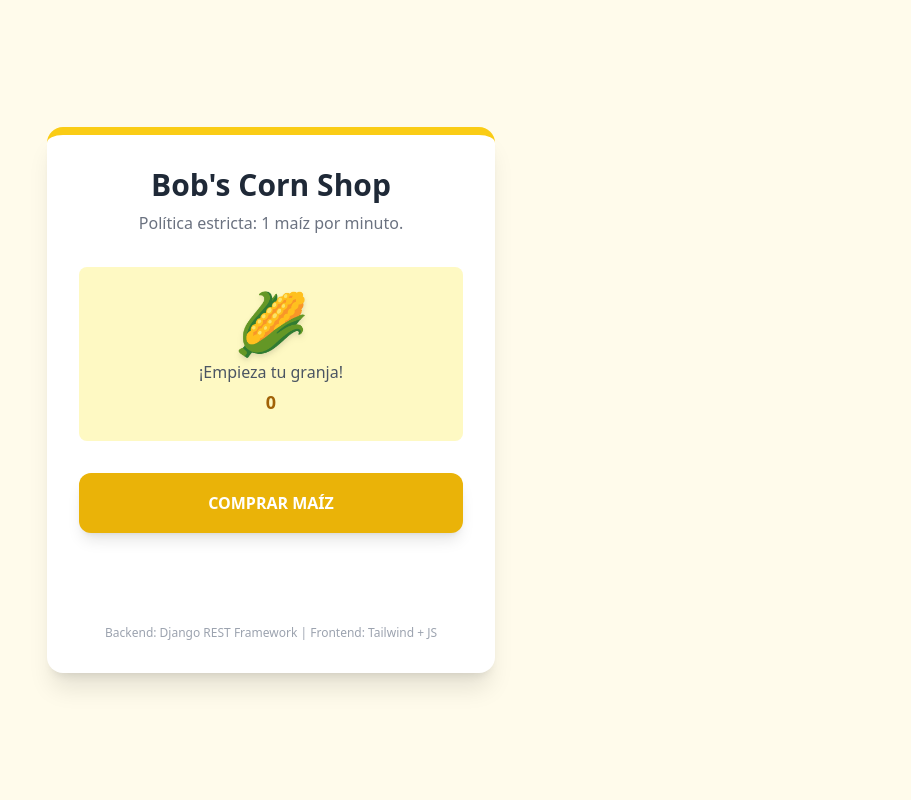
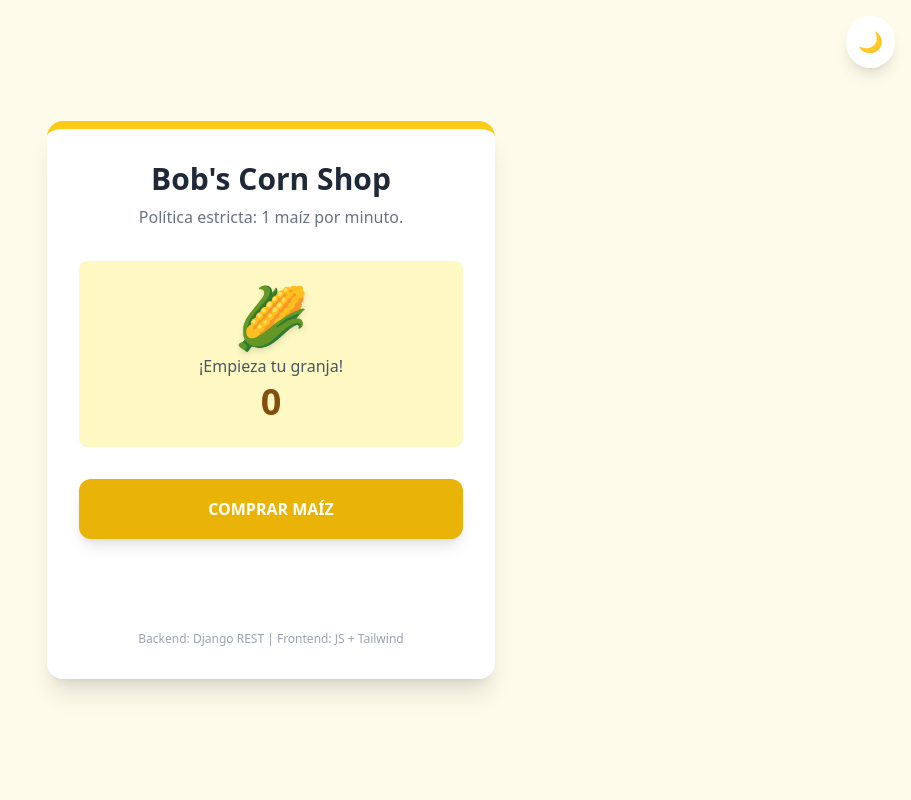
Before and after one commit to sergiojcortezf/bobs-corn-challenge, a Django app: page / in a window 1280 px wide. Shown: the whole page, without its empty margins (369-1280 px from the left). Run offline with Django 4.2, Linux system fonts and the light colour scheme; data that the repository does not hold is empty; some libraries are stand-ins or nearby versions.

Commit message:
feat(ui): overhaul frontend with dark mode, optimistic ui, sounds and progress bar

```diff
--- a/core/templates/core/index.html
+++ b/core/templates/core/index.html
@@ -1,5 +1,5 @@
 <!DOCTYPE html>
-<html lang="es">
+<html lang="es" class="">
 <head>
     <meta charset="UTF-8">
     <meta name="viewport" content="width=device-width, initial-scale=1.0">
@@ -7,9 +7,7 @@
     <title>Bob's Corn Shop</title>
     <script src="https://cdn.tailwindcss.com"></script>
     <script>
-        tailwind.config = {
-            darkMode: 'media',
-        }
+        tailwind.config = { darkMode: 'class' }
     </script>
     <script src="https://cdn.jsdelivr.net/npm/canvas-confetti@1.6.0/dist/confetti.browser.min.js"></script>
     <style>
@@ -18,85 +16,91 @@
             50% { transform: translateY(-10px); }
         }
         .animate-corn { animation: bounce-short 0.3s ease-in-out; }
+        body, div, p, h1, button { transition: all 0.3s ease; }
     </style>
 </head>
 <body class="bg-amber-50 dark:bg-slate-900 min-h-screen flex items-center justify-center font-sans p-4 transition-colors duration-300">
 
-    <div class="bg-white dark:bg-slate-800 p-8 rounded-2xl shadow-xl max-w-md w-full text-center border-t-8 border-yellow-400 transition-colors duration-300">
+    <button onclick="toggleDarkMode()" class="absolute top-4 right-4 p-3 rounded-full bg-white dark:bg-slate-800 shadow-lg text-xl hover:scale-110 transition-transform">
+        <span id="dark-icon">🌙</span>
+    </button>
+
+    <div class="bg-white dark:bg-slate-800 p-8 rounded-2xl shadow-xl max-w-md w-full text-center border-t-8 border-yellow-400 dark:border-yellow-600 transition-colors duration-300 relative overflow-hidden">
 
         <h1 class="text-3xl font-bold text-gray-800 dark:text-white mb-2">Bob's Corn Shop</h1>
-        <p class="text-gray-500 dark:text-gray-400 mb-8" id="subtitle">Política estricta: 1 maíz por minuto.</p>
+        <p class="text-gray-500 dark:text-gray-400 mb-8">Política estricta: 1 maíz por minuto.</p>
 
-        <div class="bg-yellow-100 dark:bg-yellow-900/30 rounded-lg p-6 mb-8 transition-colors duration-300 border border-transparent dark:border-yellow-700/50">
-            <div class="text-6xl mb-2 filter drop-shadow-md" id="corn-icon">🌽</div>
+        <div class="bg-yellow-100 dark:bg-yellow-900/20 rounded-lg p-6 mb-8 border border-transparent dark:border-yellow-700/50">
+            <div class="text-6xl mb-2 filter drop-shadow-md cursor-pointer hover:scale-110 transition-transform" id="corn-icon">🌽</div>
 
             {% if initial_count == 0 %}
                 <p class="text-gray-600 dark:text-gray-300 font-medium mt-2" id="label-text">¡Empieza tu granja!</p>
-                <p class="text-lg font-bold text-yellow-700 dark:text-yellow-500 mt-1" id="counter">0</p>
             {% else %}
                 <p class="text-gray-600 dark:text-gray-300 font-medium" id="label-text">Has comprado:</p>
-                <p class="text-4xl font-extrabold text-yellow-800 dark:text-yellow-400 tabular-nums" id="counter" aria-live="polite">
-                    {{ initial_count }}
-                </p>
             {% endif %}
+
+            <p class="text-4xl font-extrabold text-yellow-800 dark:text-yellow-400 tabular-nums mt-1" id="counter">
+                {{ initial_count }}
+            </p>
         </div>
 
-        <button onclick="handleBuyClick()" id="buy-btn"
-            class="w-full bg-yellow-500 hover:bg-yellow-600 text-white font-bold py-4 px-6 rounded-xl transition duration-200 transform active:scale-95 shadow-lg flex justify-center items-center gap-2 min-h-[60px]">
-            <span>COMPRAR MAÍZ</span>
-        </button>
+        <div class="relative w-full">
+            <button onclick="handleBuyClick()" id="buy-btn"
+                class="relative w-full bg-yellow-500 hover:bg-yellow-600 dark:bg-yellow-600 dark:hover:bg-yellow-700 text-white font-bold py-4 px-6 rounded-xl transition-all duration-200 transform active:scale-95 shadow-lg flex justify-center items-center gap-2 min-h-[60px] overflow-hidden z-10">
+                <span id="btn-text" class="z-20 relative">COMPRAR MAÍZ</span>
+            </button>
+            <div id="progress-bar" class="absolute top-0 left-0 h-full bg-gray-600/50 z-10 w-0 transition-none pointer-events-none rounded-xl"></div>
+        </div>
 
-        <div id="message-area" aria-live="assertive" class="mt-6 text-sm font-medium min-h-[20px] transition-all duration-300 opacity-0 dark:text-gray-200">
+        <div id="message-area" class="mt-6 text-sm font-medium min-h-[20px] transition-all duration-300 opacity-0 dark:text-gray-200">
         </div>
 
         <div id="fun-fact" class="mt-4 text-xs text-gray-500 dark:text-gray-400 italic h-0 overflow-hidden transition-all duration-500">
         </div>
 
         <div class="mt-8 text-xs text-gray-400 dark:text-gray-600">
-            Backend: Django REST Framework | Frontend: Tailwind + JS
+            Backend: Django REST | Frontend: JS + Tailwind
         </div>
     </div>
+
+    <audio id="sound-success" src="https://assets.mixkit.co/active_storage/sfx/2000/2000-preview.mp3"></audio>
+    <audio id="sound-error" src="https://assets.mixkit.co/active_storage/sfx/2572/2572-preview.mp3"></audio>
 
     <script>
         const CSRF_TOKEN = '{{ csrf_token }}';
         const STORAGE_KEY = 'bobs_corn_lock_until';
 
         const FUN_FACTS = [
-            "¿Sabías que el maíz se cultiva en todos los continentes excepto en la Antártida?",
-            "El maíz tiene siempre un número par de hileras en la mazorca.",
-            "Una mazorca promedio tiene 800 granos.",
-            "El maíz es el cultivo más producido en el mundo.",
-            "Los antiguos mayas creían que los humanos estaban hechos de maíz."
+            "El maíz se cultiva en todos los continentes excepto la Antártida.",
+            "Una mazorca promedio tiene 800 granos en 16 filas.",
+            "El maíz es ingrediente en más de 4,000 productos.",
+            "Hay maíz de colores: rojo, azul, rosa y negro.",
+            "El maíz evolucionó de una hierba silvestre llamada Teosinte."
         ];
 
         document.addEventListener('DOMContentLoaded', () => {
             checkLocalLock();
             window.addEventListener('online', updateOnlineStatus);
             window.addEventListener('offline', updateOnlineStatus);
+
+            if (localStorage.getItem('theme') === 'dark') {
+                document.documentElement.classList.add('dark');
+                document.getElementById('dark-icon').innerText = '☀️';
+            }
         });
 
-        function checkLocalLock() {
-            const lockUntil = localStorage.getItem(STORAGE_KEY);
-            if (lockUntil) {
-                const now = Date.now();
-                const remaining = Math.ceil((parseInt(lockUntil) - now) / 1000);
-                if (remaining > 0) startCountdown(remaining);
-                else localStorage.removeItem(STORAGE_KEY);
-            }
-        }
+        function toggleDarkMode() {
+            const html = document.documentElement;
+            const icon = document.getElementById('dark-icon');
 
-        function updateOnlineStatus() {
-            const btn = document.getElementById('buy-btn');
-            if (navigator.onLine) {
-                btn.disabled = false;
-                btn.innerHTML = "COMPRAR MAÍZ";
-                btn.classList.remove('opacity-50', 'cursor-not-allowed', 'bg-gray-400');
-                btn.classList.add('bg-yellow-500', 'hover:bg-yellow-600');
+            if (html.classList.contains('dark')) {
+                html.classList.remove('dark');
+                localStorage.setItem('theme', 'light');
+                icon.innerText = '🌙';
             } else {
-                btn.disabled = true;
-                btn.innerHTML = "🚜 Sin señal en el campo...";
-                btn.classList.add('opacity-50', 'cursor-not-allowed', 'bg-gray-400');
-                btn.classList.remove('bg-yellow-500', 'hover:bg-yellow-600');
+                html.classList.add('dark');
+                localStorage.setItem('theme', 'dark');
+                icon.innerText = '☀️';
             }
         }
 
@@ -105,16 +109,17 @@
             const counter = document.getElementById('counter');
             const icon = document.getElementById('corn-icon');
             const labelText = document.getElementById('label-text');
-
             const previousCount = parseInt(counter.innerText) || 0;
 
-            if (navigator.vibrate) navigator.vibrate(50);
             counter.innerText = previousCount + 1;
-            counter.classList.remove('text-lg')
-            counter.classList.add('text-4xl');
             labelText.innerText = "Has comprado:";
 
             icon.classList.add('animate-corn');
+            playSound('success');
+            if (navigator.vibrate) navigator.vibrate(50);
+
+            confetti({ particleCount: 80, spread: 60, origin: { y: 0.6 }, colors: ['#EAB308', '#ffffff'] });
+
             setTimeout(() => icon.classList.remove('animate-corn'), 300);
 
             startCountdown(60);
@@ -130,22 +135,17 @@
                     counter.innerText = data.total_corn;
                     showMessage(data.message, "success");
                     localStorage.setItem(STORAGE_KEY, Date.now() + (60 * 1000));
-
-                    confetti({
-                        particleCount: 100,
-                        spread: 70,
-                        origin: { y: 0.6 },
-                        colors: ['#EAB308', '#22C55E', '#FFFFFF']
-                    });
-
                 } else if (response.status === 429) {
                     counter.innerText = previousCount;
+                    playSound('error');
+                    if (navigator.vibrate) navigator.vibrate([100, 50, 100]);
+
                     const retryAfter = response.headers.get('Retry-After');
                     let timeLeft = retryAfter ? parseInt(retryAfter) : 60;
+
                     localStorage.setItem(STORAGE_KEY, Date.now() + (timeLeft * 1000));
                     startCountdown(timeLeft);
                     showMessage("✋ ¡Alto ahí! Bob está descansando.", "error");
-                    if (navigator.vibrate) navigator.vibrate([100, 50, 100]);
                 } else {
                     throw new Error("Error desconocido");
                 }
@@ -157,50 +157,105 @@
             }
         }
 
+        function playSound(type) {
+            const sound = document.getElementById(type === 'success' ? 'sound-success' : 'sound-error');
+            if(sound) {
+                sound.volume = 0.4;
+                sound.currentTime = 0;
+                sound.play().catch(e => console.log("Audio play failed (user interaction needed)"));
+            }
+        }
+
         function showMessage(text, type) {
             const msgArea = document.getElementById('message-area');
             msgArea.innerHTML = text;
-            msgArea.className = `mt-6 p-3 rounded-lg text-sm font-medium transition-all duration-300 opacity-100 ${type === 'success' ? 'bg-green-100 text-green-700 dark:bg-green-900/50 dark:text-green-300' : 'bg-red-100 text-red-700 border border-red-200 dark:bg-red-900/50 dark:text-red-300 dark:border-red-800'}`;
+            msgArea.className = `mt-6 p-3 rounded-lg text-sm font-medium transition-all duration-300 opacity-100 ${type === 'success' ? 'bg-green-100 text-green-700 dark:bg-green-900/30 dark:text-green-300' : 'bg-red-100 text-red-700 dark:bg-red-900/30 dark:text-red-300 border border-red-200 dark:border-red-800'}`;
+        }
+
+        function updateOnlineStatus() {
+            const btn = document.getElementById('buy-btn');
+            const btnText = document.getElementById('btn-text');
+            if (navigator.onLine) {
+                if(!localStorage.getItem(STORAGE_KEY)) {
+                    btn.disabled = false;
+                    btnText.innerHTML = "COMPRAR MAÍZ";
+                    btn.classList.remove('opacity-50', 'cursor-not-allowed', 'grayscale');
+                }
+            } else {
+                btn.disabled = true;
+                btnText.innerHTML = "🚜 Sin señal en la granja...";
+                btn.classList.add('opacity-50', 'cursor-not-allowed', 'grayscale');
+            }
         }
 
         let countdownInterval;
+
+        function checkLocalLock() {
+            const lockUntil = localStorage.getItem(STORAGE_KEY);
+            if (lockUntil) {
+                const now = Date.now();
+                const remaining = Math.ceil((parseInt(lockUntil) - now) / 1000);
+                if (remaining > 0) startCountdown(remaining);
+                else localStorage.removeItem(STORAGE_KEY);
+            }
+        }
+
         function startCountdown(seconds) {
             const btn = document.getElementById('buy-btn');
+            const btnText = document.getElementById('btn-text');
+            const progressBar = document.getElementById('progress-bar');
             const funFactArea = document.getElementById('fun-fact');
 
             if (countdownInterval) clearInterval(countdownInterval);
 
-            funFactArea.innerText = "🌽 Dato: " + FUN_FACTS[Math.floor(Math.random() * FUN_FACTS.length)];
+            funFactArea.innerText = "🌽 " + FUN_FACTS[Math.floor(Math.random() * FUN_FACTS.length)];
             funFactArea.style.height = "auto";
 
             btn.disabled = true;
-            btn.classList.add('opacity-50', 'cursor-not-allowed');
+            btn.classList.add('cursor-not-allowed');
 
-            const updateText = (s) => btn.innerHTML = `⏳ Espera <span class="tabular-nums font-mono font-bold">${s}</span> segundos...`;
-            updateText(seconds);
+            const totalTime = 60;
+
+            const updateUI = (currentSec) => {
+                btnText.innerHTML = `⏳ Espera ${currentSec} segundos...`;
+                // Cálculo de barra inversa (se llena o se vacía)
+                const percentage = ((totalTime - currentSec) / totalTime) * 100;
+                progressBar.style.width = `${percentage}%`;
+                progressBar.style.transition = "width 1s linear";
+            };
+
+            updateUI(seconds);
 
             countdownInterval = setInterval(() => {
                 seconds--;
-                updateText(seconds);
-                if (seconds <= 0) stopCountdown();
+                updateUI(seconds);
+
+                if (seconds <= 0) {
+                    stopCountdown();
+                }
             }, 1000);
         }
 
         function stopCountdown() {
             clearInterval(countdownInterval);
             const btn = document.getElementById('buy-btn');
+            const btnText = document.getElementById('btn-text');
+            const progressBar = document.getElementById('progress-bar');
             const funFactArea = document.getElementById('fun-fact');
 
             localStorage.removeItem(STORAGE_KEY);
+
             funFactArea.style.height = "0";
+            progressBar.style.width = "0%";
+            progressBar.style.transition = "none";
 
             btn.disabled = false;
-            btn.innerHTML = "COMPRAR MAÍZ";
-            btn.classList.remove('opacity-50', 'cursor-not-allowed');
+            btnText.innerHTML = "COMPRAR MAÍZ";
+            btn.classList.remove('cursor-not-allowed');
 
             const msgArea = document.getElementById('message-area');
             msgArea.innerText = "✅ ¡Listo! Bob ya te puede atender.";
-            msgArea.className = "mt-6 p-3 rounded-lg text-sm font-medium bg-blue-100 text-blue-700 dark:bg-blue-900/50 dark:text-blue-300 transition-all duration-300 opacity-100";
+            msgArea.className = "mt-6 p-3 rounded-lg text-sm font-medium bg-blue-100 text-blue-700 dark:bg-blue-900/30 dark:text-blue-300 transition-all duration-300 opacity-100";
             setTimeout(() => msgArea.classList.add('opacity-0'), 3000);
         }
     </script>
```
